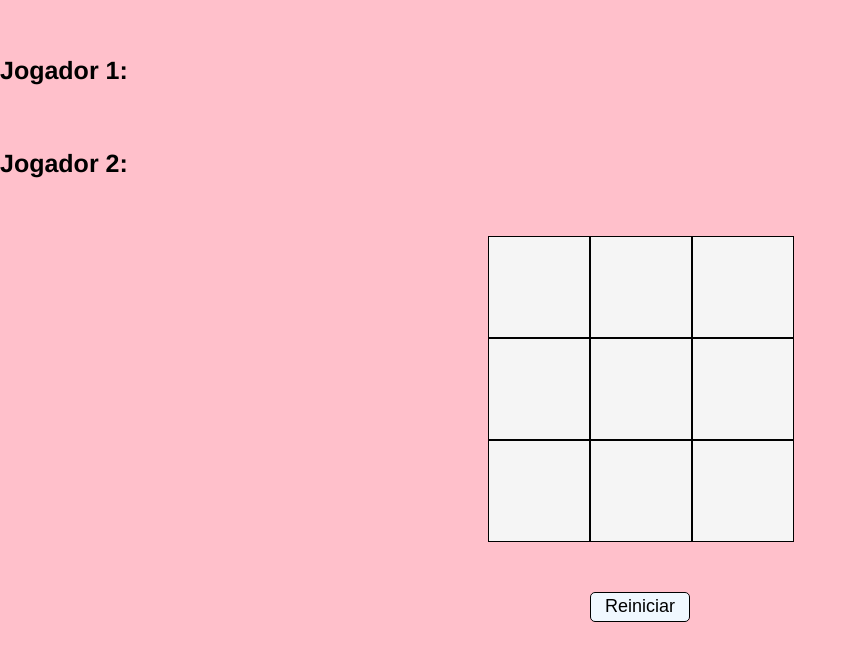
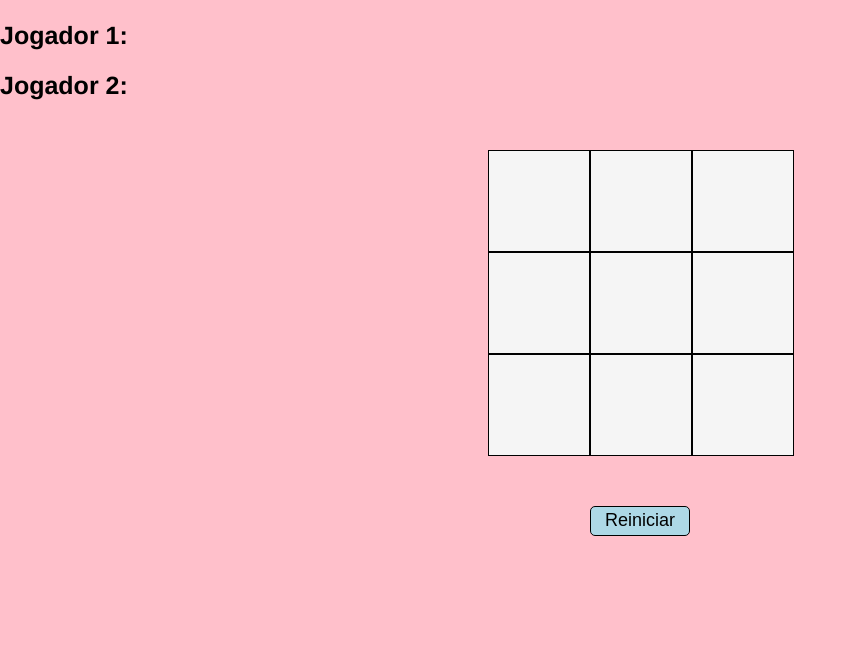
Before and after one commit to TiredEyesOni/JogoDoGalo, a plain HTML site: page Game/index.html in a window 1280 px wide. Shown: the whole page, without its empty margins (0-857 px from the left). Drawn offline with Linux system fonts and the light colour scheme.

Commit message:
Update styles.css

```diff
--- a/Game/styles.css
+++ b/Game/styles.css
@@ -4,6 +4,10 @@ body {
     background-color: pink;
     font-family: helvetica;
     font-size: 10px;
+}
+
+h2, p{
+    font-size: 2.5em;
 }
 
 .game-container {
@@ -32,17 +36,13 @@ section {
     border: 1px solid black;
     border-radius: 5px;
     font-size: 18px;
-    background-color: aliceblue;
+    background-color: lightblue;
 }
 
 #reset {
     text-align: center;
 }
 
-h2, span, p{
-    font-size: 2.5em;
-}
-
 p {
     text-align: center;
 }
```
